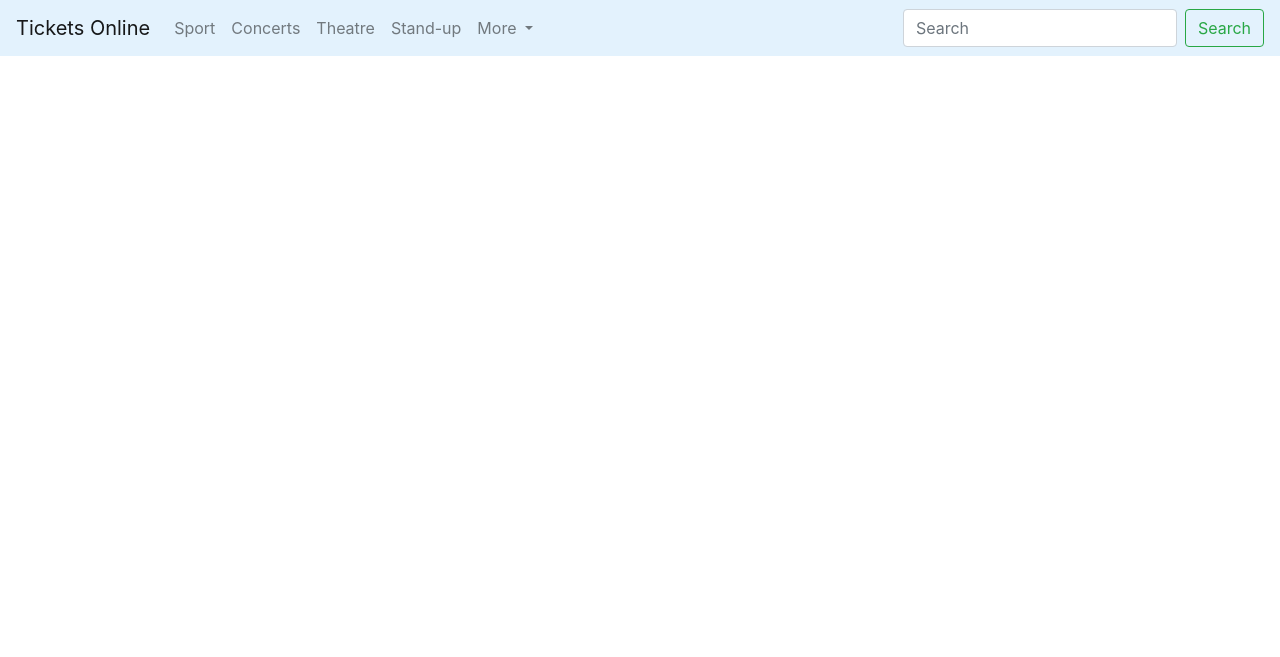
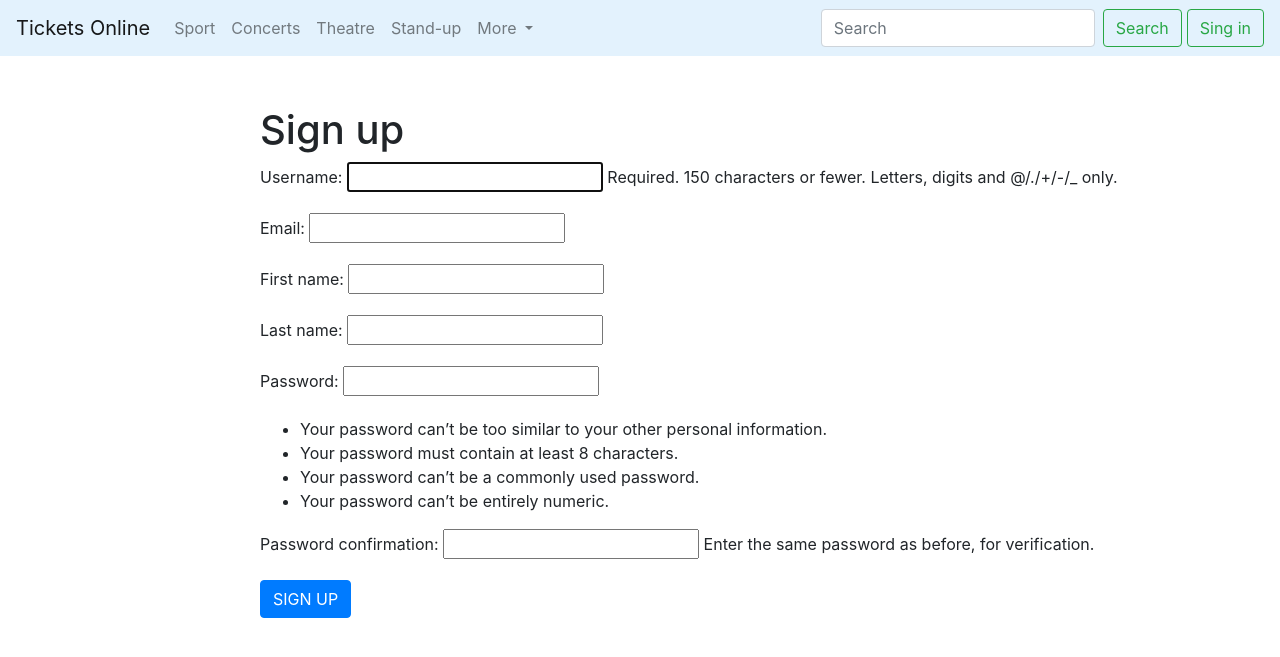
Before and after one commit to damian0s10/Online-Ticketing-System, a Django app: page /events/register/ in a window 1280 px wide. Shown: the top 657 px of the page. Run offline with Django 3.2, Linux system fonts and the light colour scheme; data that the repository does not hold is empty; some libraries are stand-ins or nearby versions.

Commit message:
added login, registration and tickets view

```diff
--- /dev/null
+++ b/events/forms.py
@@ -0,0 +1,20 @@
+from django.contrib.auth.forms import UserCreationForm
+from django import forms
+from django.contrib.auth.models import User
+
+class UserCreateForm(UserCreationForm):
+    email = forms.EmailField(required=True)
+    first_name = forms.CharField(label = "First name")
+    last_name = forms.CharField(label = "Last name")
+    class Meta:
+        model = User
+        fields = ("username", "email", "first_name", "last_name", "password1", "password2")
+
+    def save(self, commit=True):
+        user = super(UserCreateForm, self).save(commit=False)
+        user.email = self.cleaned_data["email"]
+        user.first_name = self.cleaned_data["first_name"]
+        user.last_name = self.cleaned_data["last_name"]
+        if commit:
+            user.save()
+        return user
--- a/events/templates/base.html
+++ b/events/templates/base.html
@@ -49,6 +49,11 @@
             <input class="form-control mr-sm-2" type="search" placeholder="Search" aria-label="Search">
             <button class="btn btn-outline-success my-2 my-sm-0" type="submit">Search</button>
           </form>
+          {% if request.user.is_authenticated %}
+            <a style="margin-left: 5px;" class="btn btn-outline-success my-2 my-sm-0" href="{% url "logout" %}">Sing out</a>
+          {% else %}
+            <a style="margin-left: 5px;" class="btn btn-outline-success my-2 my-sm-0" href="{% url "login" %}">Sing in</a>
+          {% endif %}
         </div>
   </nav>
 
--- /dev/null
+++ b/events/templates/dashboard.html
@@ -0,0 +1 @@
+{% extends "base.html" %}
--- a/events/templates/events/list.html
+++ b/events/templates/events/list.html
@@ -1,14 +1,16 @@
 {% extends "base.html" %}
 
 {% block content %}
+    <div class="container" style="display: flex; flex-wrap: wrap; justify-content: space-around;">
     {% for event in events %}
-        <div class="card" style="width: 18rem;">
-        <img src="..." class="card-img-top" alt="...">
-        <div class="card-body">
-            <h5 class="card-title">{{ event.name }}</h5>
-            <p class="card-text">{{ event.desc }}</p>
-            <a href="#" class="btn btn-primary">Sprawdź</a>
-        </div>
+        <div class="card" style="width: 18rem; margin: 10px;">
+            <img src="{{ MEDIA_URL }}{{ event.image }}" class="card-img-top" >
+            <div class="card-body">
+                <h5 class="card-title">{{ event.name }}</h5>
+                <p class="card-text">{{ event.desc|truncatechars:50 }}</p>
+                <a href="{% url "event_detail_view" event.id %}" class="btn btn-success">Check</a>
+            </div>
         </div>
     {% endfor %}
+    </div>
 {% endblock %}
--- /dev/null
+++ b/events/templates/registration/registration.html
@@ -0,0 +1,27 @@
+{% extends "base.html" %}
+
+{% block content %}
+
+    <div class="container">
+
+    <div class="row">
+    <div class="col-sm-2">
+    </div>
+    <div class=".col-sm-8" style="margin-top: 50px;">
+        <h1>
+            Sign up
+        </h1>
+        <div class="registration">
+            <form action="" method="POST">
+                {{ form.as_p }}
+                {% csrf_token %}
+                <button type="submit" class="btn btn-primary">SIGN UP</button>
+            </form>
+        </div>
+    </div>
+    <div class="col-sm-2">
+    </div>
+  </div>
+
+  </div>
+{% endblock %}
--- a/events/urls.py
+++ b/events/urls.py
@@ -2,10 +2,16 @@ from django.urls import path
 from . import views
 
 urlpatterns = [
-    path('',
+     path('',
          views.Dashboard.as_view(),
          name='dashboard'),
-    path('<event>/',
+     path('register/',
+        views.UserRegistrationView.as_view(),
+        name='user_registration'),
+     path('<event>/',
          views.EventListView.as_view(),
          name='event_list_view'),
+     path('event/<pk>',
+          views.EventDetailView.as_view(),
+          name='event_detail_view'),
 ]
--- a/events/views.py
+++ b/events/views.py
@@ -1,13 +1,28 @@
-from django.shortcuts import render
+from django.shortcuts import render, get_object_or_404
 from django.views.generic.base import TemplateResponseMixin, View
 from .models import Event
 from django.views.generic.list import ListView
+from django.views.generic.edit import CreateView
+from .forms import UserCreateForm
+from django.urls import reverse_lazy
+from django.contrib.auth import authenticate, login
+
+class UserRegistrationView(CreateView):
+    template_name='registration/registration.html'
+    form_class = UserCreateForm
+    success_url = reverse_lazy('dashboard')
+
+    def form_valid(self, form):
+        result = super().form_valid(form)
+        cd = form.cleaned_data
+        user = authenticate(username=cd['username'], password=cd['password1'])
+        login(self.request, user)
+        return result
 
 class Dashboard(TemplateResponseMixin, View):
-    template_name = 'base.html'
+    template_name = 'dashboard.html'
 
     def get(self, request):
-
         return self.render_to_response({})
 
 class EventListView(TemplateResponseMixin, View):
@@ -16,3 +31,17 @@ class EventListView(TemplateResponseMixin, View):
     def get(self, request, event):
         events = Event.objects.filter(categories=event)
         return self.render_to_response({'events': events})
+
+class EventDetailView(TemplateResponseMixin, View):
+    template_name = 'events/detail.html'
+    event = None
+
+    def dispatch(self, request, pk):
+        self.event = get_object_or_404(Event, id=pk)
+        return super().dispatch(request,pk)
+
+    def get(self, request, pk):
+        return self.render_to_response({'event': self.event,
+                                        'tickets': self.event.tickets.all() })
+
+    #def post(self, request, pk):
--- a/tickets/urls.py
+++ b/tickets/urls.py
@@ -1,7 +1,21 @@
 from django.contrib import admin
 from django.urls import path, include
+from django.conf import settings
+from django.conf.urls.static import static
+from events import views
+from django.contrib.auth import views as auth_views
 
 urlpatterns = [
     path('admin/', admin.site.urls),
     path('events/', include('events.urls')),
+    path('',
+         views.Dashboard.as_view(),
+         name='dashboard'),
+    path('login/', auth_views.LoginView.as_view(redirect_authenticated_user=True),
+         name='login'),
+    path('logout/', auth_views.LogoutView.as_view(),
+         name='logout'),
 ]
+
+if settings.DEBUG:
+    urlpatterns += static(settings.MEDIA_URL, document_root=settings.MEDIA_ROOT)
```
Also changed, not shown: events/models.py (+3 -4 lines), events/templates/events/detail.html (added, +49 -0 lines), events/templates/registration/logged_out.html (added, +9 -0 lines), events/templates/registration/login.html (added, +34 -0 lines), tickets/settings.py (+7 -0 lines), events/migrations/0004_event_image.py (added), events/migrations/0005_auto_20200723_1554.py (added), events/static/base.css (added), 1 other file.
